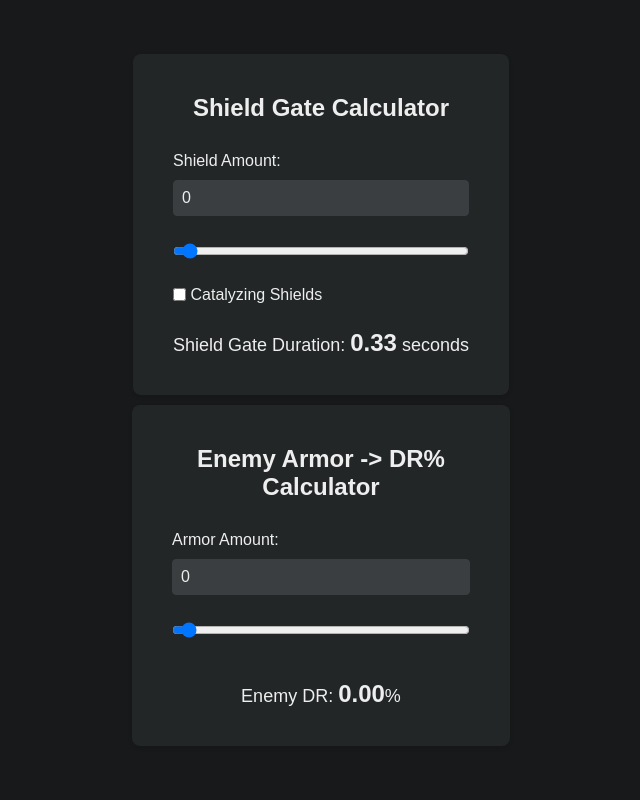
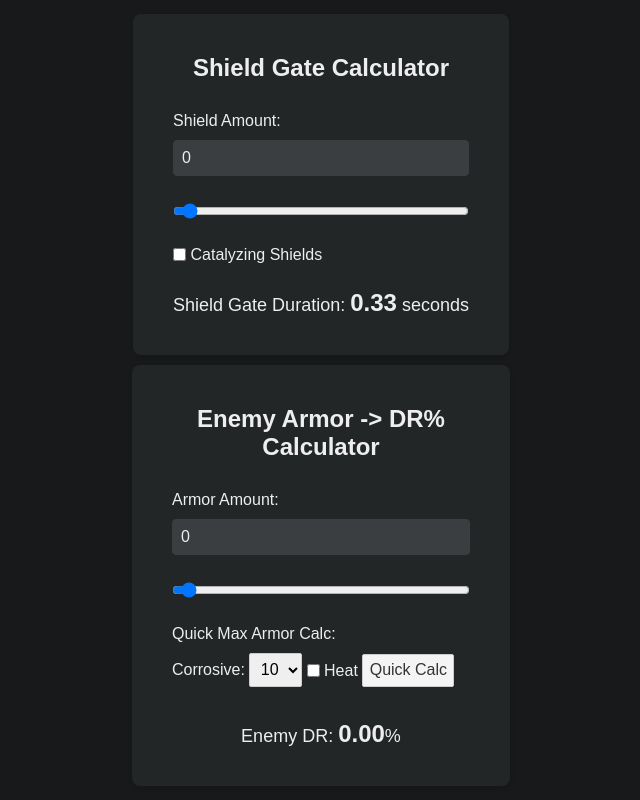
Before and after one commit to Malurth/warframe-shieldgate-calc, a Svelte app: page / in a window 1280 px wide. Shown: the whole page, without its empty margins (319-959 px from the left). Built offline with nearby package versions, Linux system fonts and the light colour scheme.

Commit message:
added quick calcs for armor

```diff
--- a/src/App.svelte
+++ b/src/App.svelte
@@ -4,6 +4,9 @@
   let inputArmorValue = 0;
   let outputTime = 0;
   let outputDR = 0;
+  let heat = false;
+  let corroStacks = 10;
+  const corroStackList = Array.from({ length: 15 }, (_, i) => i);
   let catalyzingShields = false;
   let maxCatalyzeValue = 100;
 
@@ -26,6 +29,27 @@
         outputTime = (1 / 45) * Math.pow(inputShieldValue, 0.65) + 1 / 3;
       }
     }
+  }
+
+  function corroStacksToStripPercent(stacks) {
+    if (stacks === 0) {
+      return 0;
+    } else if (stacks === 14) {
+      return 1;
+    } else if (stacks === 1) {
+      return 0.26;
+    } else if (stacks > 1) {
+      return 0.26 + (stacks - 1) * 0.06;
+    }
+  }
+
+  function quickArmorCalc() {
+    inputArmorValue = heat ? 1350 : 2700;
+    if (corroStacks > 0) {
+      inputArmorValue *= 1 - corroStacksToStripPercent(corroStacks);
+    }
+    inputArmorValue = Math.round(inputArmorValue);
+    calculateDR();
   }
 
   function calculateDR() {
@@ -127,6 +151,19 @@
       bind:value={inputArmorValue}
       on:input={calculateDR}
     />
+    Quick Max Armor Calc:
+    <div>
+      Corrosive: <select bind:value={corroStacks}>
+        {#each corroStackList as number}
+          <option value={number}>{number}</option>
+        {/each}
+      </select>
+      <label>
+        <input type="checkbox" bind:checked={heat} />
+        Heat
+      </label>
+      <button on:click={quickArmorCalc}>Quick Calc</button>
+    </div>
     <p>
       Enemy DR: <span class="outputNum">{outputDR.toFixed(2)}</span>%
     </p>
```
